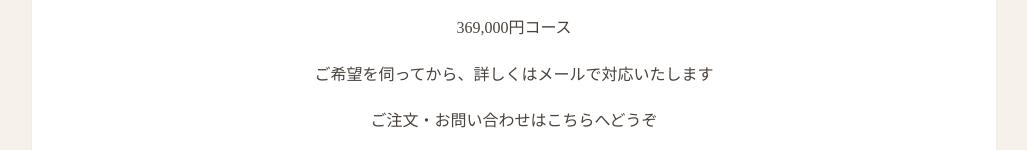
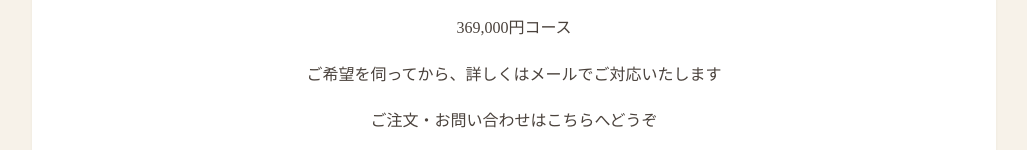
Before and after one commit to atelier-unonon/wp, a plain HTML site: page order.html in a window 1280 px wide. Shown: the part 1184-1334 px from the top of the page, without its empty margins (126-1153 px from the left). Drawn offline with Linux system fonts and the light colour scheme.

Commit message:
WP order: polite wording gotaiou

```diff
--- a/order.html
+++ b/order.html
@@ -17,7 +17,7 @@
 <p class="has-text-align-center">3,690円コース</p>
 <p class="has-text-align-center">36,900円コース</p>
 <p class="has-text-align-center">369,000円コース</p>
-<p class="has-text-align-center">ご希望を伺ってから、詳しくはメールで対応いたします</p>
+<p class="has-text-align-center">ご希望を伺ってから、詳しくはメールでご対応いたします</p>
 <p class="has-text-align-center">ご注文・お問い合わせはこちらへどうぞ</p>
 <p class="has-text-align-center"><a href="mailto:mon369@muse.ai">mon369@muse.ai</a></p>
 </div></main>
```
